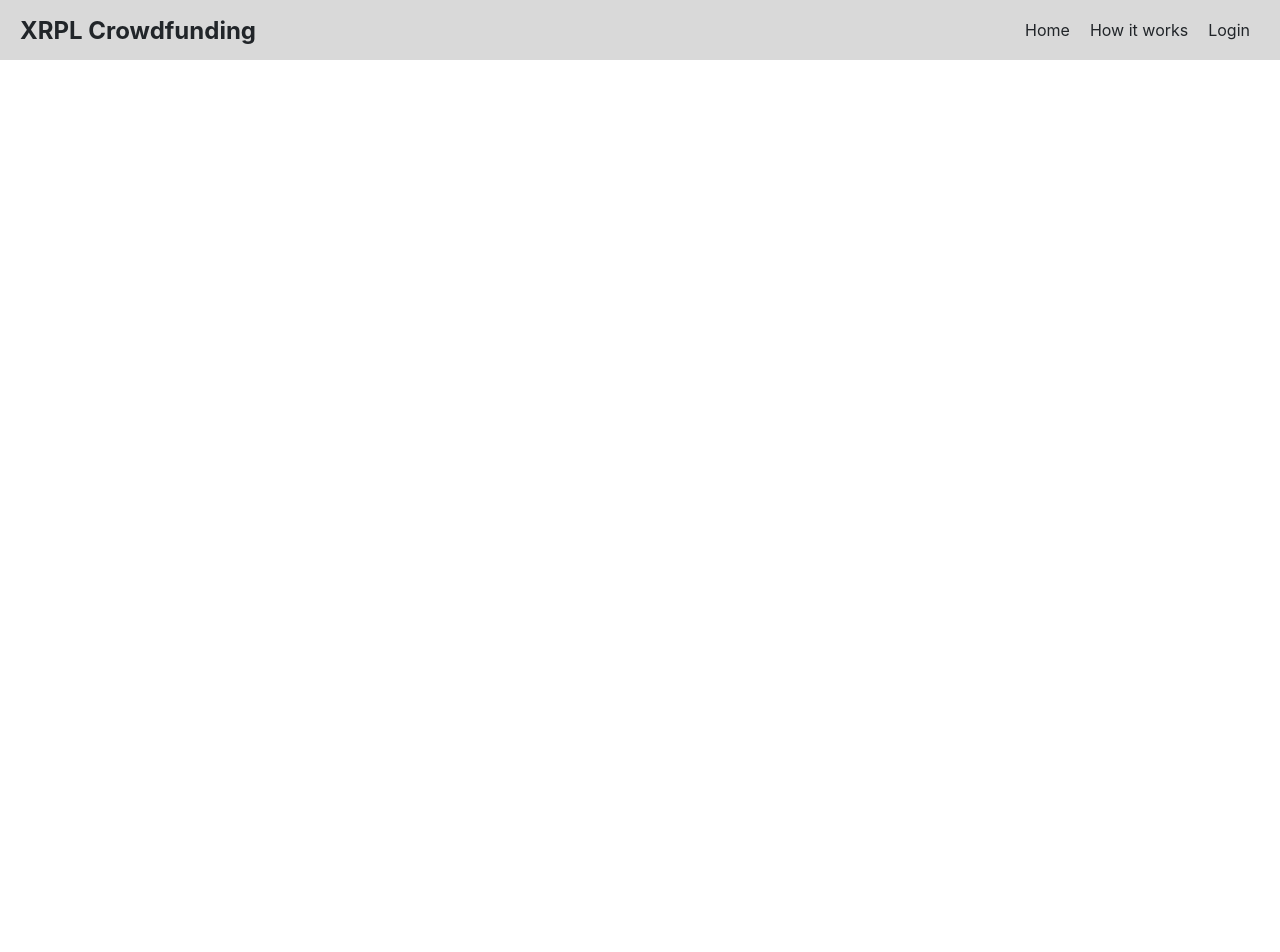
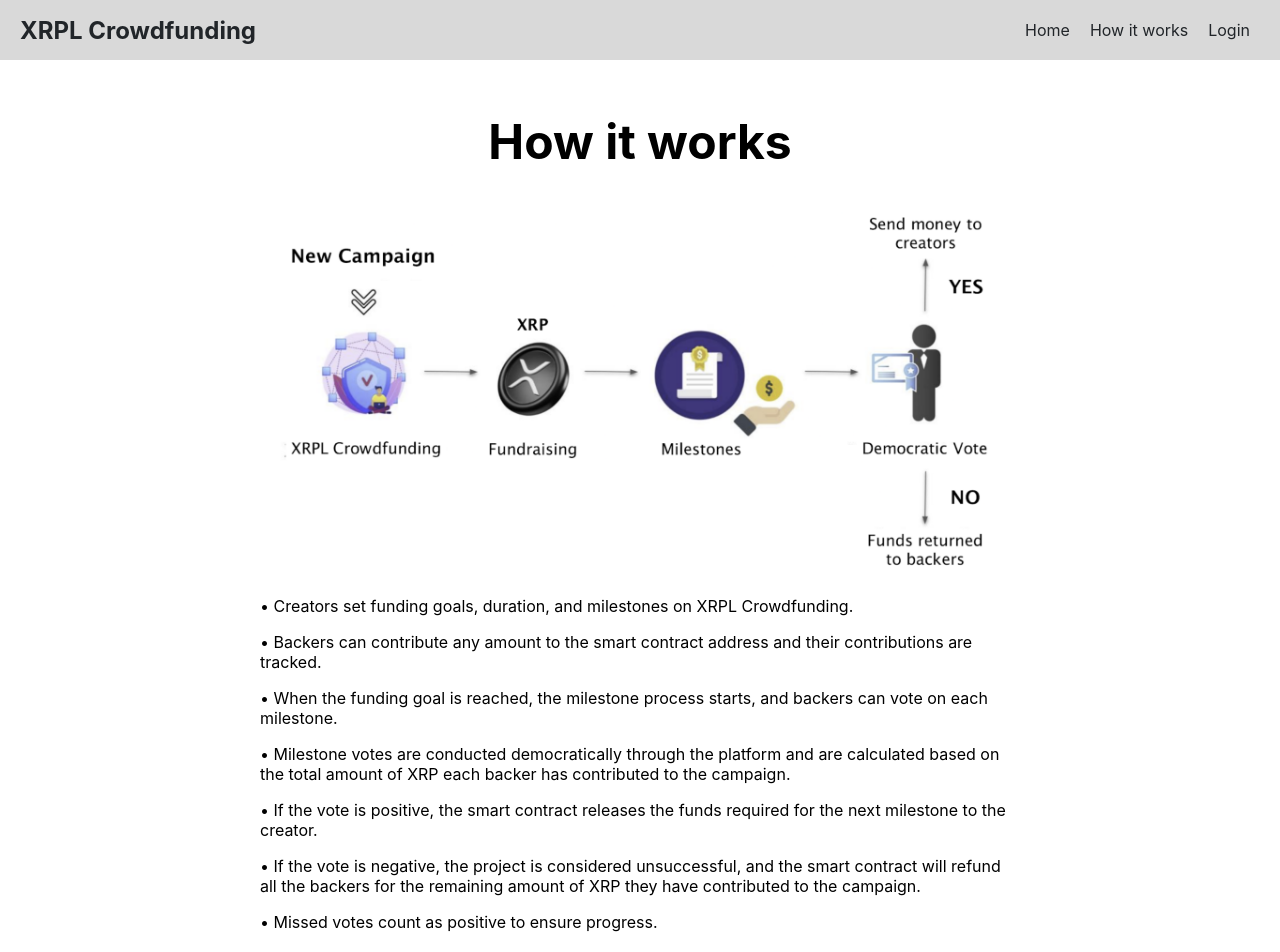
Before and after one commit to mathieudupontr/XRPL-Crowdfunding, a React (Create React App) app in the folder xrpl_crowdfunding/: page /howitworks in a window 1280 px wide. Shown: the top 952 px of the page. Before the commit the page ends 800 px from the top, so only its background shows below. Built offline with nearby package versions, Linux system fonts and the light colour scheme.

Commit message:
how it works & vote

```diff
--- a/xrpl_crowdfunding/src/CampaignPage.js
+++ b/xrpl_crowdfunding/src/CampaignPage.js
@@ -3,6 +3,7 @@ import { Link } from 'react-router-dom';
 import { Route, Routes } from 'react-router-dom';
 import './CampaignPage.css';
 import Donate from './Donate';
+import Vote from './Vote';
 
 function CampaignPage() {
   return (
@@ -10,6 +11,7 @@ function CampaignPage() {
     <div className="campaign-page">
           <img
             src="https://images.unsplash.com/photo-1613891188927-14c2774fb8d7?ixlib=rb-4.0.3&ixid=MnwxMjA3fDB8MHxwaG90by1wYWdlfHx8fGVufDB8fHx8&auto=format&fit=crop&w=2070&q=80"
+            alt="campaign"
           />
       <div className="campaign-header">
         <h1 className="campaign-title">Help fund our new XRPL project!</h1>
@@ -35,9 +37,12 @@ function CampaignPage() {
             <p className="campaign-stat-value">08/14/23</p>
           </div>
         </div>
-        <Link to="/Donate">
-        <button className="campaign-donate-button">Donate now</button>
-        </Link>
+          <Link to="/Donate">
+            <button className="campaign-donate-button">Donate now</button>
+          </Link>
+          <Link to="/Vote">
+            <button className="campaign-donate-button">Vote</button>
+          </Link>
       </div>
       <div className="campaign-body">
         <h2 className="campaign-section-title">Our project</h2>
@@ -46,13 +51,13 @@ function CampaignPage() {
         <p className="campaign-section-description">Campaign Description</p>
         <h2 className="campaign-section-title">Milestones</h2>
         <p className="campaign-section-description">Milestones</p>
-          </div>
-          </div>
+      </div>
+      </div>
         <Routes>
           <Route path="/donate" element={<Donate/>} />
+          <Route path="/vote" element={<Vote/>} />
         </Routes>
       </>
-
   )}
 
   export default CampaignPage;
--- a/xrpl_crowdfunding/src/HomePage.js
+++ b/xrpl_crowdfunding/src/HomePage.js
@@ -1,7 +1,6 @@
 import React from "react";
 import { Link } from 'react-router-dom';
 import { Route, Routes } from 'react-router-dom';
-import Navbar from "./Navbar";
 import "./HomePage.css";
 import CampaignPage from "./CampaignPage";
 import CreateCampaign from "./CreateCampaign";
@@ -14,7 +13,7 @@ function HomePage() {
         <h1>Help fund your favorite projects</h1>
         <p>Join the community and contribute to innovative ideas</p>
         <Link to="/CreateCampaign">
-        <button className="btn">Browse Projects</button>
+        <button className="btn">Create Campaign</button>
         </Link>
       </div>
       <div className="projects-container">
--- a/xrpl_crowdfunding/src/Howitworks.js
+++ b/xrpl_crowdfunding/src/Howitworks.js
@@ -1,20 +1,21 @@
 import React from 'react';
 import './Howitworks.css';
-import image from './logic.jpg';
+import image from './howitworks_visual.png';
 
-function HowItWorks() {
+function Howitworks() {
   return (
     <div className="container">
       <h1 className="title">How it works</h1>
+      <img className="image" src={image} alt="existing_image" />
       <div className="text">
-        <p>Creating a campaign: Creators can create a campaign on the XRPL Crowdfunding platform and set a funding goal, funding duration, and milestones. The milestones are significant stages of the project with a description of what will be achieved at each stage.</p>
-        <p>Backers' contribution: Once a campaign is live, backers can contribute to the campaign by sending XRP to the campaign's smart contract address. Backers can contribute any amount they want, and the smart contract will keep track of each contribution.</p>
-        <p>Milestone votes: Once the funding goal is reached, the milestone process will start. At each milestone, there will be a democratic vote to ask backers if they want to continue or withdraw from the project. Backers can vote through the platform, and the vote will be calculated based on the total amount of XRP each backer has contributed to the campaign.</p>
-        <p>Milestone release: If the vote is positive, the smart contract will release the funds required for the next milestone to the creator. If the vote is negative, the project will be considered as unsucessfull and the smart contract will refund all the backers for the remaining amount of XRP they have contributed to the campaign.</p>
-        <p>Default votes: In the case where a backer does not vote, the smart contract will consider the vote as positive. This ensures that unintentionally missed votes do not affect the project's progress.</p>
-        <p>Overall, the platform's automated funding process and democratic milestone voting system ensure transparency and fairness in crowdfunding.</p>
+        <p>• Creators set funding goals, duration, and milestones on XRPL Crowdfunding.</p>
+        <p>• Backers can contribute any amount to the smart contract address and their contributions are tracked.</p>
+        <p>• When the funding goal is reached, the milestone process starts, and backers can vote on each milestone.</p>
+        <p>• Milestone votes are conducted democratically through the platform and are calculated based on the total amount of XRP each backer has contributed to the campaign.</p>
+        <p>• If the vote is positive, the smart contract releases the funds required for the next milestone to the creator.</p>
+        <p>• If the vote is negative, the project is considered unsuccessful, and the smart contract will refund all the backers for the remaining amount of XRP they have contributed to the campaign.</p>
+        <p>• Missed votes count as positive to ensure progress.</p>
       </div>
-      <img className="image" src={image} alt="existing_image" />
     </div>
   );
 }
--- a/xrpl_crowdfunding/src/Navbar.js
+++ b/xrpl_crowdfunding/src/Navbar.js
@@ -5,7 +5,9 @@ import { Route, Routes } from 'react-router-dom';
 import HomePage from './HomePage';
 import CampaignPage from './CampaignPage';
 import CreateCampaign from './CreateCampaign';
+import Howitworks from './Howitworks';
 import Donate from './Donate';
+import Vote from './Vote';
 
 
 
@@ -19,10 +21,10 @@ function Navbar() {
           <Link to="/homepage" className="nav-link">Home</Link>
         </li>
         <li className="nav-item">
-          <Link to="/donate" className="nav-link">How it works</Link>
+          <Link to="/howitworks" className="nav-link">How it works</Link>
         </li>
         <li className="nav-item">
-          <Link to="/campaignpage" className="nav-link">Login</Link>
+          <Link to="/donate" className="nav-link">Login</Link>
         </li>
       </ul>
     </nav>
@@ -30,7 +32,9 @@ function Navbar() {
       <Route path="/homepage" element={<HomePage/>} />
       <Route path="/campaignpage" element={<CampaignPage/>} />
       <Route path="/createcampaign" element={<CreateCampaign/>} />
+      <Route path="/howitworks" element={<Howitworks/>} />
       <Route path="/donate" element={<Donate/>} />
+      <Route path="/vote" element={<Vote/>} />
     </Routes>
     </>
   );
--- a/xrpl_crowdfunding/src/Vote.css
+++ b/xrpl_crowdfunding/src/Vote.css
@@ -7,8 +7,6 @@
   .vote-option-no.selected ~ .vote-instructions {
   display: block;
   }
-
-  This will hide the instructions by default, but display them only when the "No" button is selected. You can add this to the existing code by modifying the "Vote.css" file as follows:
 
   .vote-page {
   display: flex;
--- a/xrpl_crowdfunding/src/Vote.js
+++ b/xrpl_crowdfunding/src/Vote.js
@@ -2,10 +2,10 @@ import React, { useState } from "react";
 import "./Vote.css";
 
 const exampleCampaign = {
-  title: "Example Campaign",
+  title: "Project 1",
   description: "This is an example campaign for testing purposes",
-  amountRaised: "$1000",
-  backers: "50"
+  amountRaised: "37,500 XRP",
+  backers: "52"
 };
 
 function Vote() {
@@ -19,7 +19,7 @@ function Vote() {
     <div className="vote-page">
       <div className="project-info">
         <h1>{exampleCampaign.title}</h1>
-        <img src="https://source.unsplash.com/random/400x400" alt="Project" />
+        <img src="https://images.unsplash.com/photo-1613891188927-14c2774fb8d7?ixlib=rb-4.0.3&ixid=MnwxMjA3fDB8MHxwaG90by1wYWdlfHx8fGVufDB8fHx8&auto=format&fit=crop&w=2070&q=80" alt="Project" />
         <p>{exampleCampaign.description}</p>
         <p>Amount raised: {exampleCampaign.amountRaised}</p>
         <p>Backers: {exampleCampaign.backers}</p>
```
Also changed, not shown: xrpl_crowdfunding/src/howitworks_visual.png (added), 1 other file (tests, documents, lock files or other folders).
